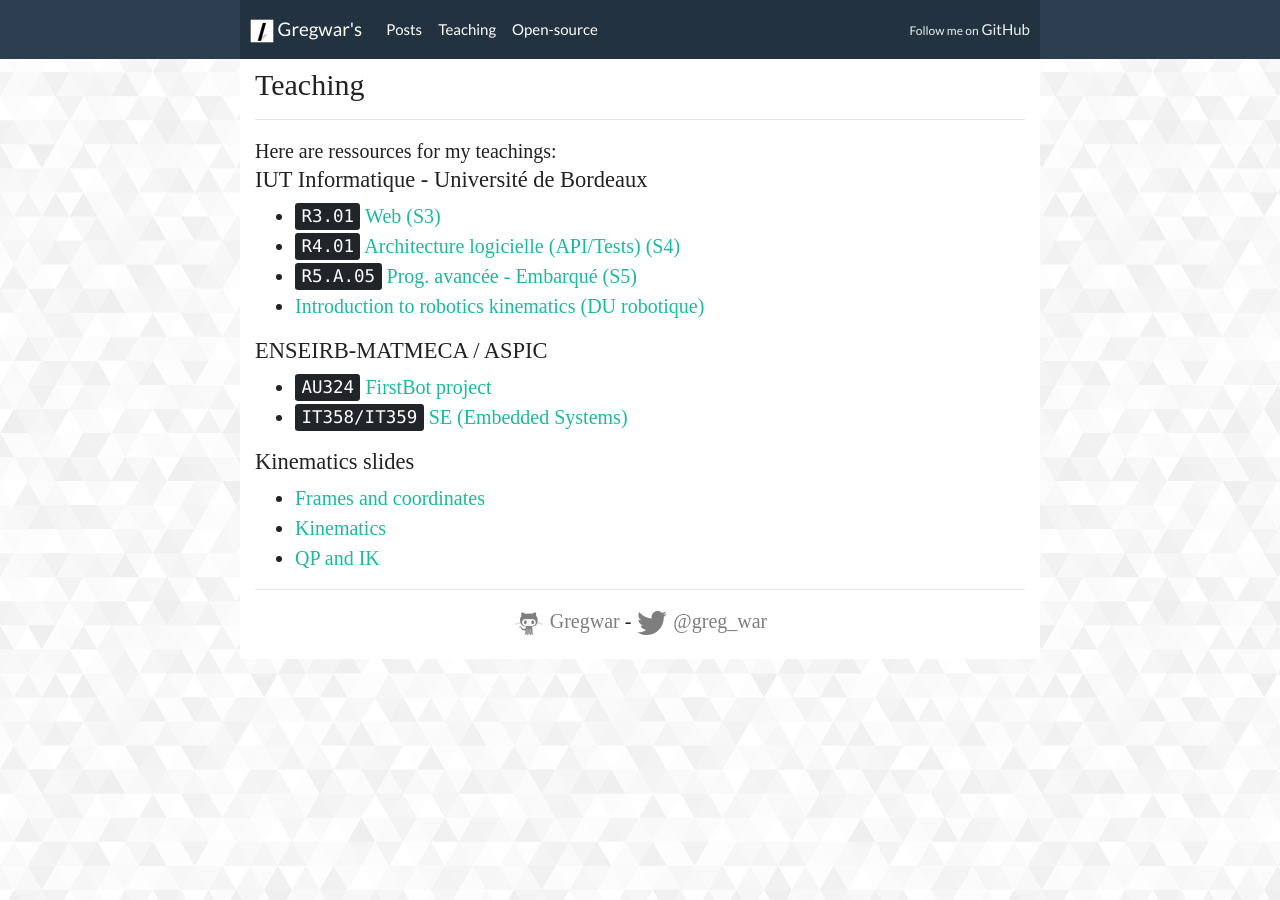
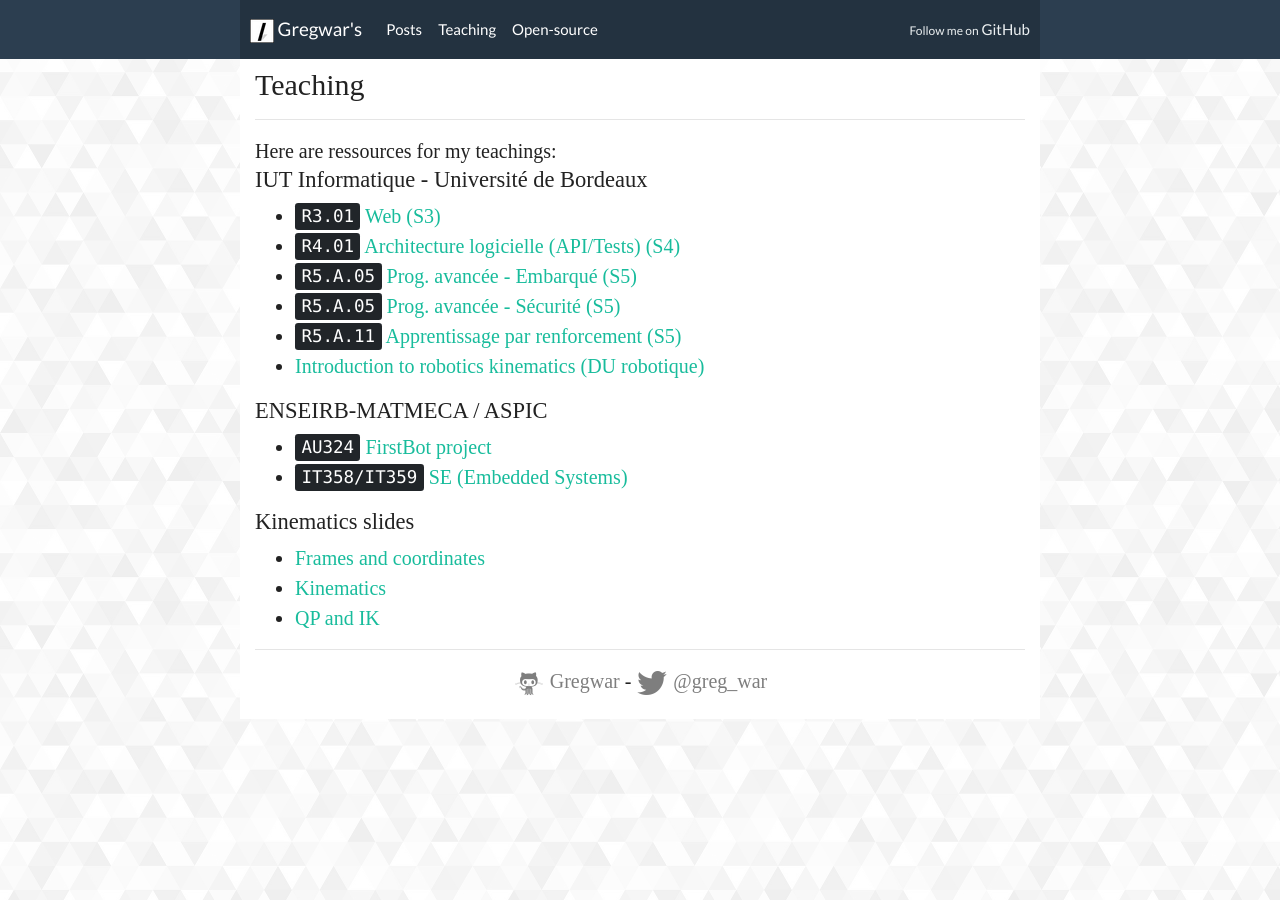
Before and after one commit to Gregwar/gregwar.github.io, a Jekyll site: the page built from teaching.html, in a window 1280 px wide. Built offline with Jekyll 4.4.1, drawn with Linux system fonts in a browser that asks for light colours; some web fonts are replaced.

Commit message:
Liens cours sécurité/rl

```diff
--- a/teaching.html
+++ b/teaching.html
@@ -25,9 +25,19 @@ Here are ressources for my teachings:
         </a>
     </li>
     <li>
-      <a href="https://gregwar.com/es/">
-          <kbd>R5.A.05</kbd> Prog. avancée - Embarqué (S5)
-      </a>
+        <a href="https://gregwar.com/es/">
+            <kbd>R5.A.05</kbd> Prog. avancée - Embarqué (S5)
+        </a>
+    </li>
+    <li>
+        <a href="https://gregwar.com/security/">
+            <kbd>R5.A.05</kbd> Prog. avancée - Sécurité (S5)
+        </a>
+    </li>
+    <li>
+        <a href="https://gregwar.com/rl/">
+            <kbd>R5.A.11</kbd> Apprentissage par renforcement (S5)
+        </a>
     </li>
     <li>
         <a href="https://rhoban.github.io/reperes/">
```
